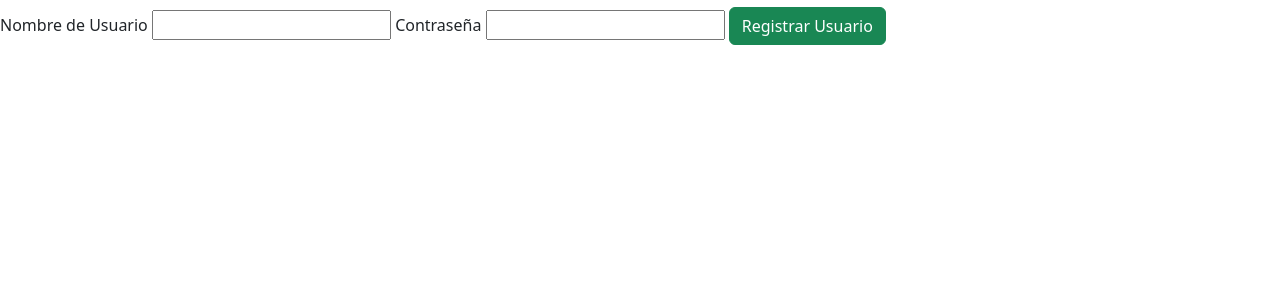
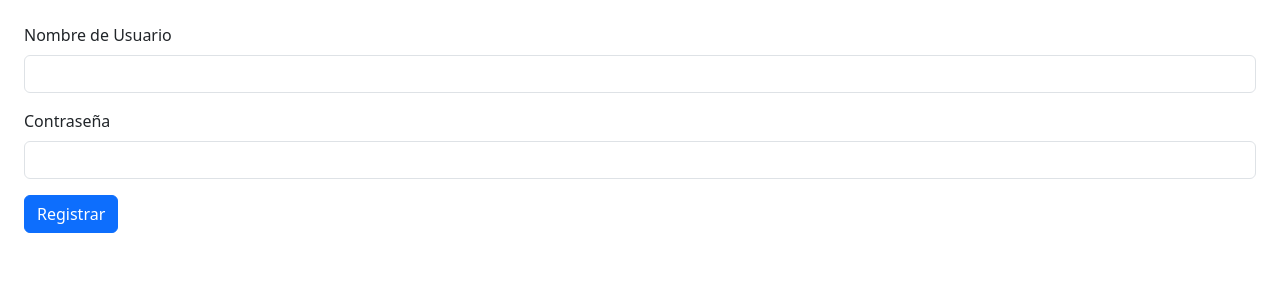
Before and after one commit to engineercarloscogua/appflask, a Flask app: page /auth/register in a window 1280 px wide. Shown: the part 151-450 px from the top of the page. Run offline with Flask 3, Linux system fonts and the light colour scheme.

Commit message:
Mejorando la estetica de Register y login con boostrap 5

```diff
--- a/myblog/Templates/auth/register.html
+++ b/myblog/Templates/auth/register.html
@@ -12,14 +12,26 @@
 <!-- Este bloque define el contenido principal de la página -->
 <!-- EL METODO POST NO PERMITE QUE LA URL SE VEAN LOS DATOS QUE SE ESTAN ENVIANDO -->
 <!-- Se presenta un formulario para registrar un nuevo usuario -->
-    <form method="POST">
-        <label for="username">Nombre de Usuario</label>
-        <!-- Etiqueta para el campo de nombre de usuario -->
-        <input type="text" name="username" id = "username" required>
-        <!-- Campo de entrada de texto para el nombre de usuario. El atributo "required" indica que este campo es obligatorio -->
-        <label for="password">Contraseña</label>
-        <input type="password" name="password" id = "password" required>
-        <input type="submit", value="Registrar Usuario" class="btn btn-success"  role="button" >
-
+    <form class="px-4 py-3" method="POST"> <!--Metodo post muy importante para enviar la info a la BD-->
+        <div class="mb-3">
+        <label for="username" class="form-label">Nombre de Usuario</label>
+        <!-- Etiqueta para el campo de nombre de usuario imrpotante name="username" id = "username"   -->
+        <input type="text" class="form-control" name="username" id = "username" required>
+        </div>
+        <div class="mb-3">
+        <label  for="password" required class="form-label">Contraseña</label>
+        <!-- Etiqueta para el campo de nombre de usuario imrpotante name="password" id = "password" que estan en los modelos  -->
+        <input type="password" class="form-control"  name="password" id = "password" required>
+        </div>
+        <!--
+        <div class="mb-3">
+        <div class="form-check">
+            <input type="checkbox" class="form-check-input" id="dropdownCheck">
+            <label class="form-check-label" for="dropdownCheck">
+            Remember me
+            </label>
+        </div>
+        </div>-->
+        <button type="submit", value="Registrar Usuario" class="btn btn-primary">Registrar</button>
     </form>
 {% endblock %}
```
Also changed, not shown: myblog/Templates/auth/login.html (+24 -9 lines), myblog/static/css/styles.css (added), myblog/static/img/blog.ico (added), myblog/static/img/user.png (added).
